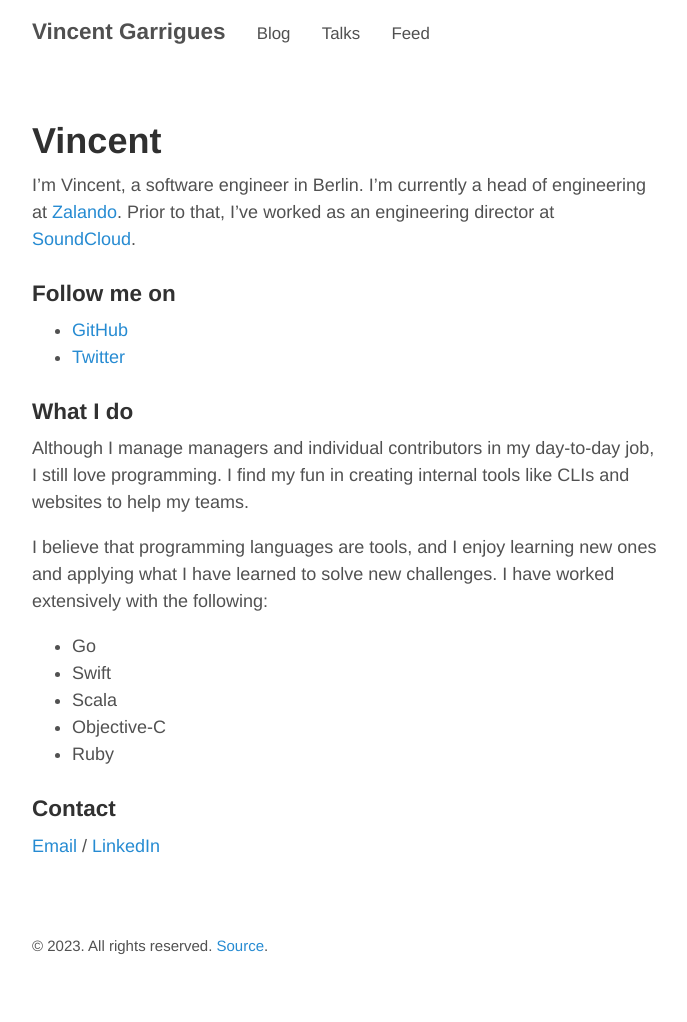
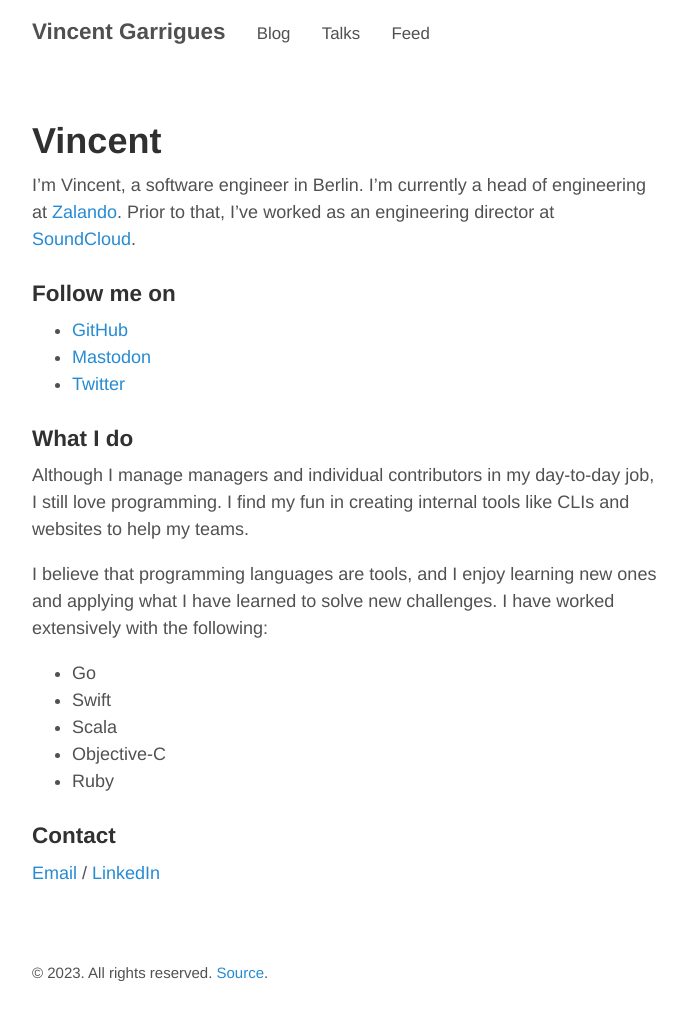
Before and after one commit to garriguv/garriguv.github.io, a Jekyll site: the page built from index.md, in a window 1280 px wide. Shown: the whole page, without its empty margins (293-980 px from the left). Built offline with Jekyll 4.4.1, drawn with Linux system fonts in a browser that asks for light colours; before the commit the page ends 995 px from its top, so only the background shows below that.

Commit message:
Update index.md

```diff
--- a/index.md
+++ b/index.md
@@ -8,6 +8,7 @@ I'm Vincent, a software engineer in Berlin. I'm currently a head of engineering
 ### Follow me on
 
 * [GitHub](http://github.com/garriguv)
+* <a rel="me" href="https://masto.garriguv.io/@garriguv">Mastodon</a>
 * [Twitter](http://twitter.com/garriguv)
 
 ### What I do
```
